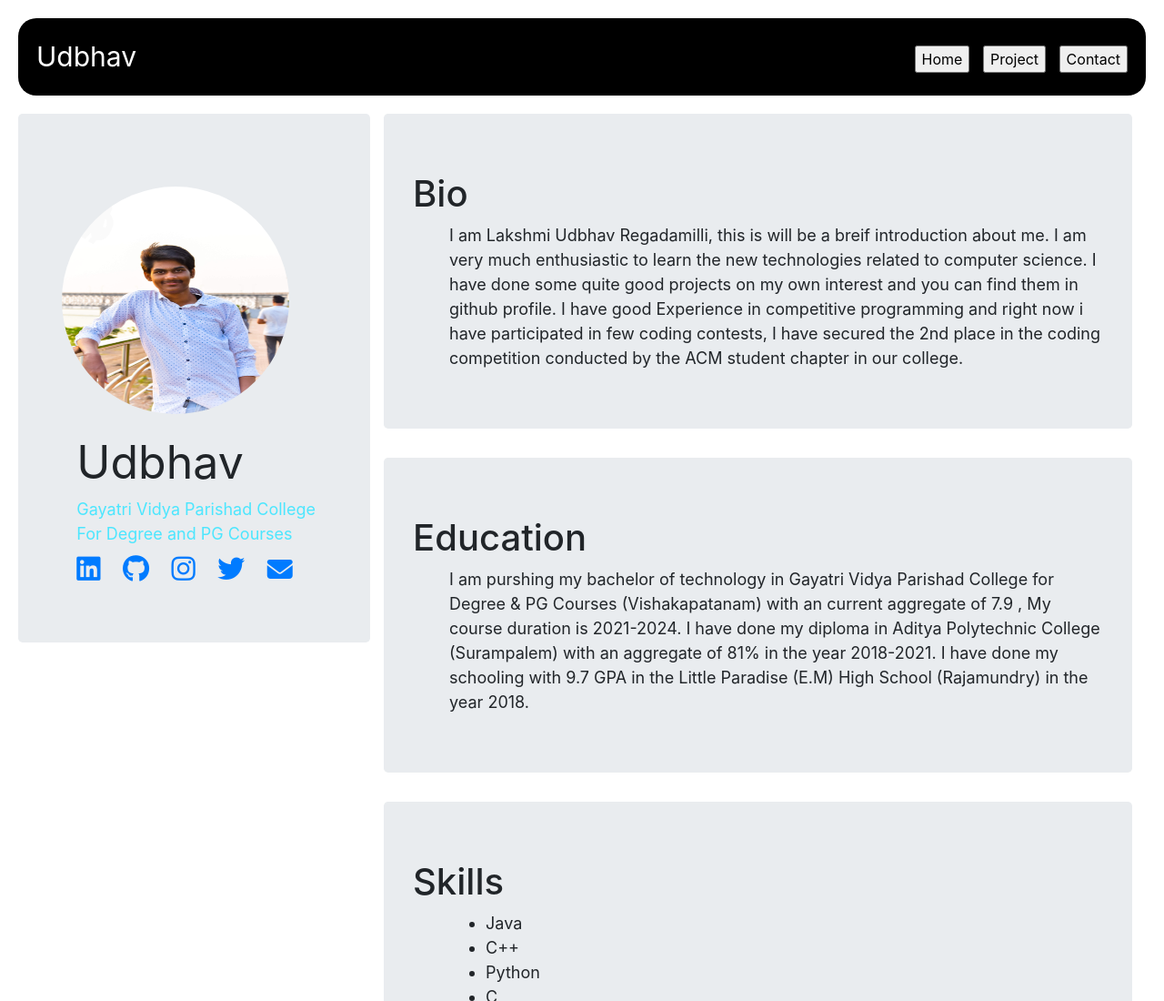
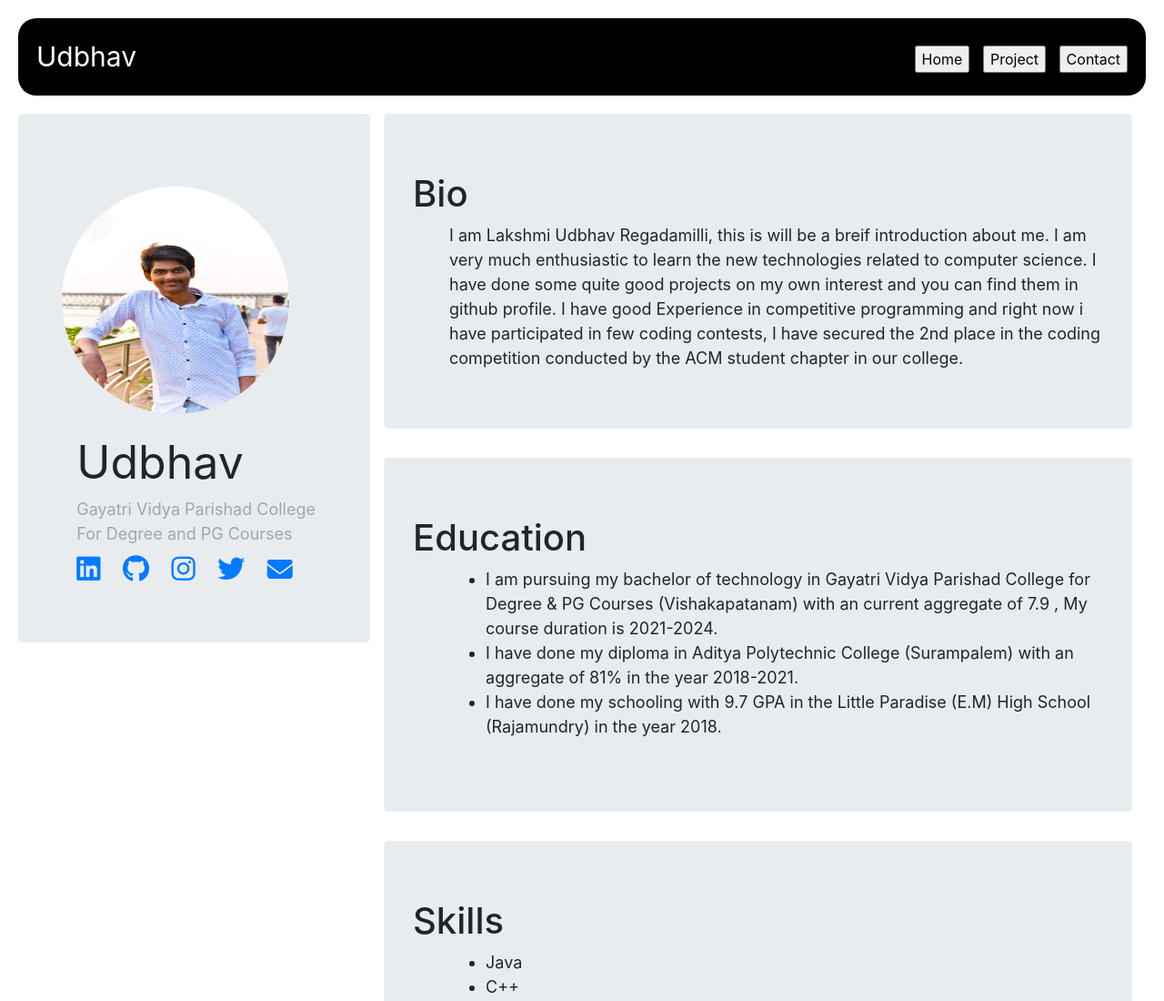
Before and after one commit to Udbhav-regadamilli/Portfolio, a plain HTML site: page index.html in a window 1280 px wide. Shown: the top 1100 px of the page at 91% size. Drawn offline with nearby package versions, Linux system fonts and the light colour scheme.

Commit message:
Add files via upload

```diff
--- a/index.html
+++ b/index.html
@@ -11,7 +11,7 @@
         <div class="header-options">
             <input type="button" class="random" value="Home" onclick="location.href='index.html'">
             <input type="button" class="random" value="Project" onclick="location.href='projects.html'">
-            <input type="button" class="random" value="Contact" onclick="location.href='contact.html'">
+            <input type="button" class="random" value="Contact" onclick="location.href='Contact.html'">
         </div>
     </div>
 
@@ -41,9 +41,11 @@
             </div>
             <div class="jumbotron">
                 <h1>Education</h1>
-                <div class="details">I am purshing my bachelor of technology in Gayatri Vidya Parishad College for Degree & PG Courses (Vishakapatanam) with an current aggregate of 7.9 , My course duration is 2021-2024.
-                    I have done my diploma in Aditya Polytechnic College (Surampalem) with an aggregate of 81% in the year 2018-2021. I have done my schooling with 9.7 GPA in the Little Paradise (E.M) High School (Rajamundry) in the year 2018.
-                </div>
+                <ul>
+                    <li>I am pursuing my bachelor of technology in Gayatri Vidya Parishad College for Degree & PG Courses (Vishakapatanam) with an current aggregate of 7.9 , My course duration is 2021-2024.</li>
+                    <li>I have done my diploma in Aditya Polytechnic College (Surampalem) with an aggregate of 81% in the year 2018-2021.</li>
+                    <li> I have done my schooling with 9.7 GPA in the Little Paradise (E.M) High School (Rajamundry) in the year 2018.</li>
+                </ul>
             </div>
             <div class="jumbotron">
                 <h1>Skills</h1>
--- a/portfolio.css
+++ b/portfolio.css
@@ -35,7 +35,7 @@
 
 .university-image{
     margin-left: 10%;
-    color: rgb(76, 230, 254);
+    color: #a5a5a5;
     font-size: 18px;
 }
 
```
Also changed, not shown: contact.html (+3 -3 lines), projects.html (+1 -1 lines).
